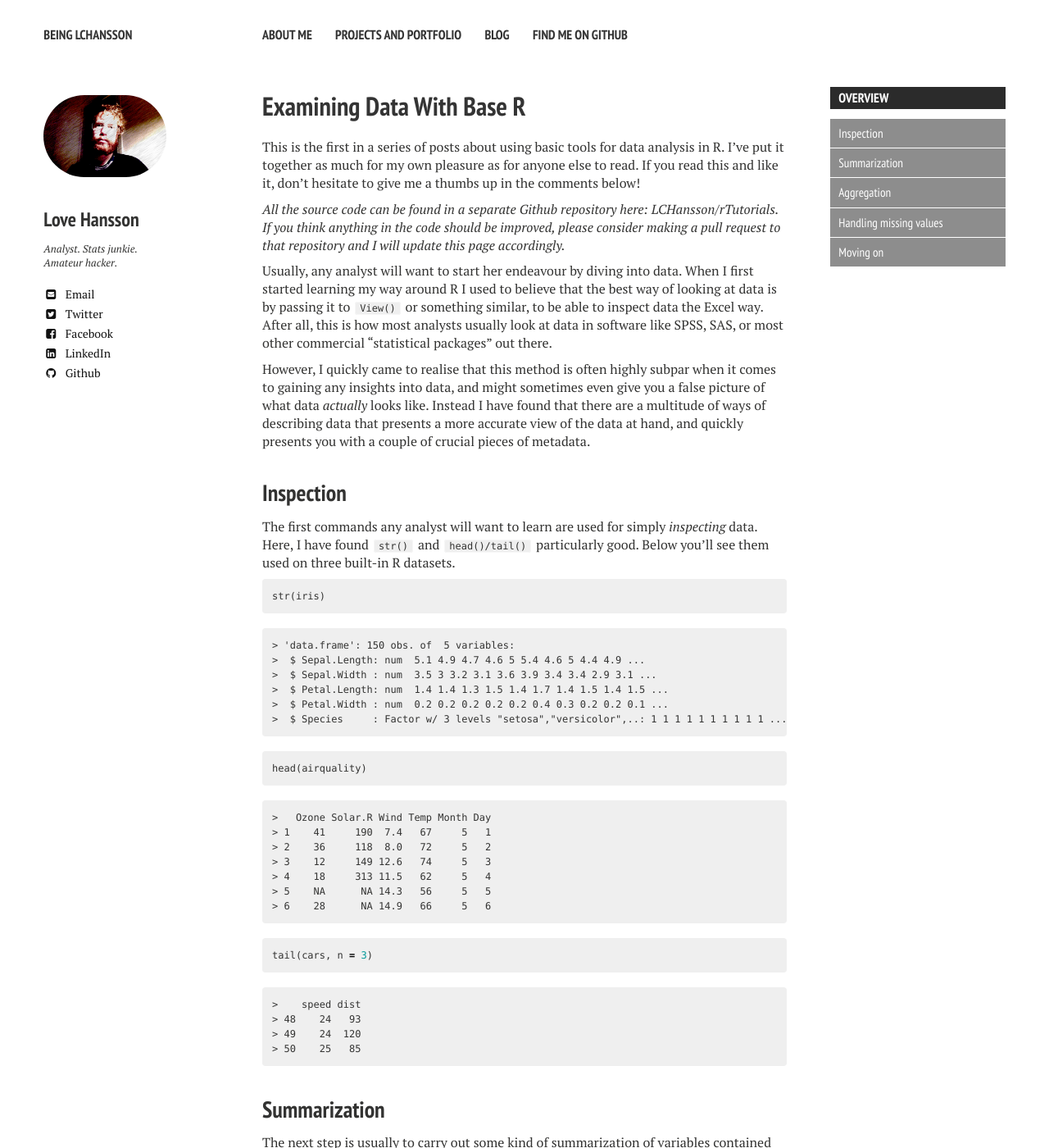
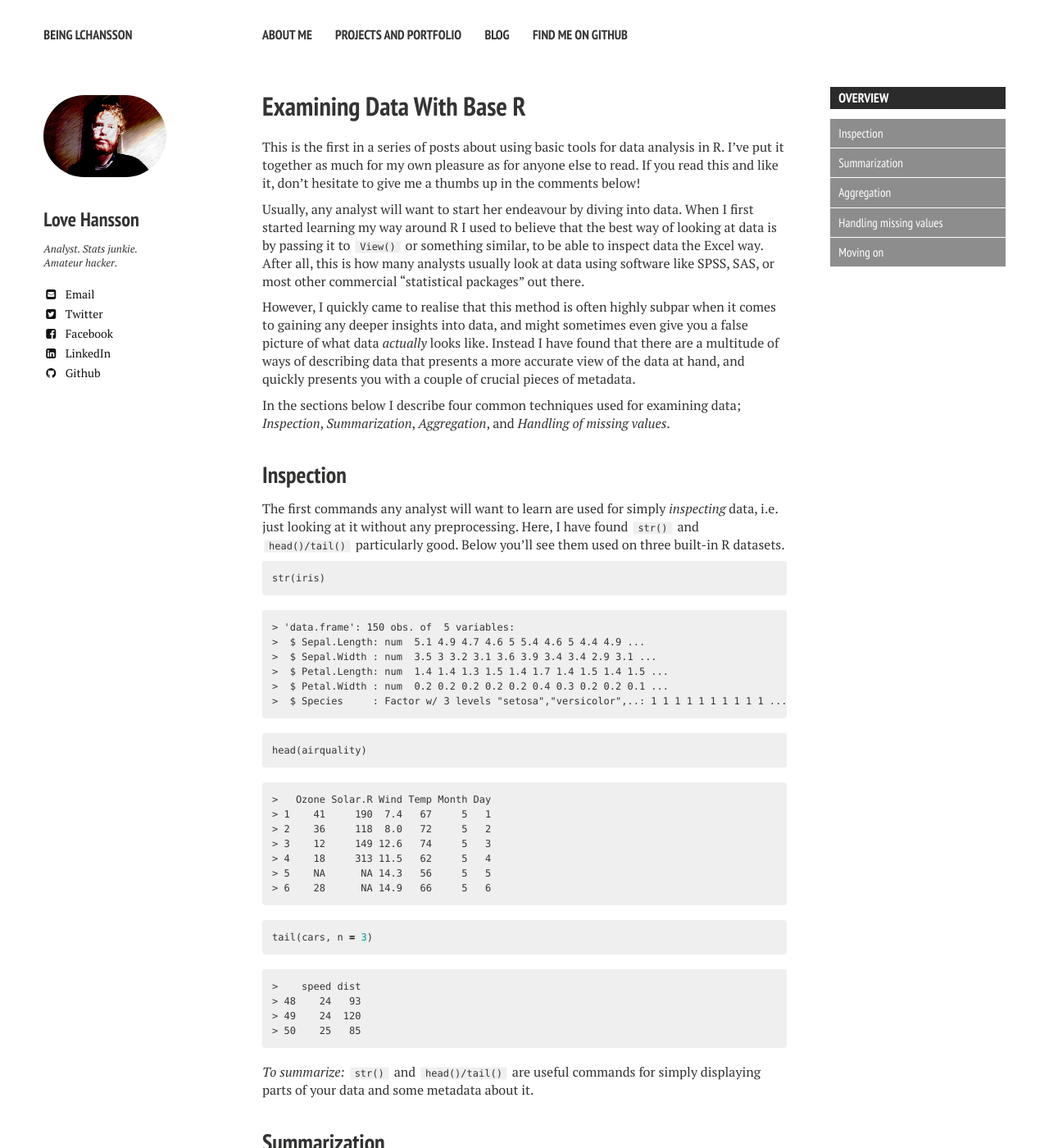
Before and after one commit to LCHansson/LCHansson.github.io, a Jekyll site: the page built from _posts/2014-11-02-Examining-Data-With-Base-R.md, in a window 1280 px wide and 1400 px high. Shown: the whole window at 82% size. Built offline with Jekyll 4.4.1, drawn with Linux system fonts in a browser that asks for light colours; nearby versions of some CDN libraries; comment, search, counter and statistics services are not loaded; some of the changed text lies outside the part shown.

Commit message:
[Blog] Text polish

```diff
--- a/_posts/2014-11-02-Examining-Data-With-Base-R.md
+++ b/_posts/2014-11-02-Examining-Data-With-Base-R.md
@@ -8,8 +8,6 @@ comments: yes
 ---
 
 This is the first in a series of posts about using basic tools for data analysis in R. I've put it together as much for my own pleasure as for anyone else to read. If you read this and like it, don't hesitate to give me a thumbs up in the comments below!
-
-_All the source code can be found in a separate Github repository here: [LCHansson/rTutorials](https://github.com/LCHansson/rTutorials). If you think anything in the code should be improved, please consider making a pull request to that repository and I will update this page accordingly._
 
 
 <section id="table-of-contents" class="toc">
@@ -23,14 +21,16 @@ _All the source code can be found in a separate Github repository here: [LCHanss
 </section><!-- /#table-of-contents -->
 
 
-Usually, any analyst will want to start her endeavour by diving into data. When I first started learning my way around R I used to believe that the best way of looking at data is by passing it to `View()` or something similar, to be able to inspect data the Excel way. After all, this is how most analysts usually look at data in software like SPSS, SAS, or most other commercial "statistical packages" out there.
+Usually, any analyst will want to start her endeavour by diving into data. When I first started learning my way around R I used to believe that the best way of looking at data is by passing it to `View()` or something similar, to be able to inspect data the Excel way. After all, this is how many analysts usually look at data using software like SPSS, SAS, or most other commercial "statistical packages" out there.
 
-However, I quickly came to realise that this method is often highly subpar when it comes to gaining any insights into data, and might sometimes even give you a false picture of what data _actually_ looks like. Instead I have found that there are a multitude of ways of describing data that presents a more accurate view of the data at hand, and quickly presents you with a couple of crucial pieces of metadata.
+However, I quickly came to realise that this method is often highly subpar when it comes to gaining any deeper insights into data, and might sometimes even give you a false picture of what data _actually_ looks like. Instead I have found that there are a multitude of ways of describing data that presents a more accurate view of the data at hand, and quickly presents you with a couple of crucial pieces of metadata.
+
+In the sections below I describe four common techniques used for examining data; _Inspection_, _Summarization_, _Aggregation_, and _Handling of missing values_.
 
 
 ## Inspection
 
-The first commands any analyst will want to learn are used for simply _inspecting_ data. Here, I have found `str()` and `head()/tail()` particularly good. Below you'll see them used on three built-in R datasets.
+The first commands any analyst will want to learn are used for simply _inspecting_ data, i.e. just looking at it without any preprocessing. Here, I have found `str()` and `head()/tail()` particularly good. Below you'll see them used on three built-in R datasets.
 
 
 {% highlight r %}
@@ -79,9 +79,11 @@ tail(cars, n = 3)
 > 50    25   85
 {% endhighlight %}
 
+*To summarize:* `str()` and `head()/tail()` are useful commands for simply displaying parts of your data and some metadata about it.
+
 ## Summarization
 
-The next step is usually to carry out some kind of summarization of variables contained within your data. The `summary()` command is usually excellent at taking first steps for this. It can beused to describe vectors...
+The step following inspection usually consists of carrying out some kind of summarization of variables contained within your data. The `summary()` command is usually excellent at taking first steps for this. It can be used to describe vectors...
 
 
 {% highlight r %}
@@ -121,7 +123,7 @@ summary(iris$Sepal.Length) # a numeric() vector
 >   4.300   5.100   5.800   5.843   6.400   7.900
 {% endhighlight %}
 
-´summary()` can, of course, also be used to describe tabular data.
+`summary()` can, of course, also be used to describe tabular data.
 
 {% highlight r %}
 summary(iris)
@@ -146,6 +148,7 @@ summary(iris)
 >
 {% endhighlight %}
 
+*To summarize (pun intended):* `summary()` is useful for describing your data in an automated way, providing you with more metadata than pure inspection will generate.
 
 ## Aggregation
 
@@ -293,6 +296,8 @@ prop.table(myTable, 2) # Column-wise relative frequencies
 >   virginica  0.03061224 0.90384615
 {% endhighlight %}
 
+*To summarize:* `aggregate()` and `table()` are methods used for categorizing data and understanding what values are more common and which are rare. `prop.table()` helps you put the output from `table()` in perspective. `with()` can be used to make`table()` compute new variables when creating frequency tables.
+
 ## Handling missing values
 
 Sometimes (well actually, most of the time when working with _real-world data_) data will have missing values in it. In R this is usually represented by the `NA` value. This is problematic, e.g. since many base functions like `sum()` will return `NA` if there is a single `NA` among the input values.
@@ -400,10 +405,14 @@ suppressMessages(require(Hmisc))
 myDF$Solar.R <- impute(myDF$Solar.R, fun = median)
 {% endhighlight %}
 
+*To summarize:* `is.na()` and `which()` are useful commands for locating missing values and displaying them in some context (using tabular data). `impute()` can be used to impute values in place of the missing values if needed.
+
 ## Moving on
 
 This article introduces a subset of the tools I find myself using recurrently to inspect and analyse data. The last thing you saw in the article was how to _impute_ missing values, which is actually not about _learning_ about data but _modifying_ it, a thing that is often called Feature Engineering. This will be the topic of further posts in the future.
 
 Seasoned R programmers might also object that many packages, like `Hmisc`, `psych`, `dplyr`, `data.table`, `stats`, and many others have functions for data inspection that are vastly superior to base-R functionality. I tend to agree on this, but I thought it'd be nice to provide R beginners (as well as myself) with a basic set of tools that one can easily learn without having to familiarize yourself with the API of any particular package (as any users of dplyr or data.table will tell you, the differences in how data is handled can vary substantially between packages!). Also, I constantly find myself returning to the base-R functions for the occasions when there is a particular task that my favorite dplyr or Hmisc function doesn't handle as well as it should.
 
+All the source code on display here can be found in a separate Github repository here: [LCHansson/rTutorials](https://github.com/LCHansson/rTutorials). If you think anything in the code should be improved, please consider making a pull request to that repository and I will update this page accordingly.
+
 I hope this has been of some help to you if you made it this far into the article. Any feedback is more than welcome!
```
Also changed, not shown: _knitr/2014-11-02-Examining-Data-With-Base-R.Rmd (+16 -7 lines).
